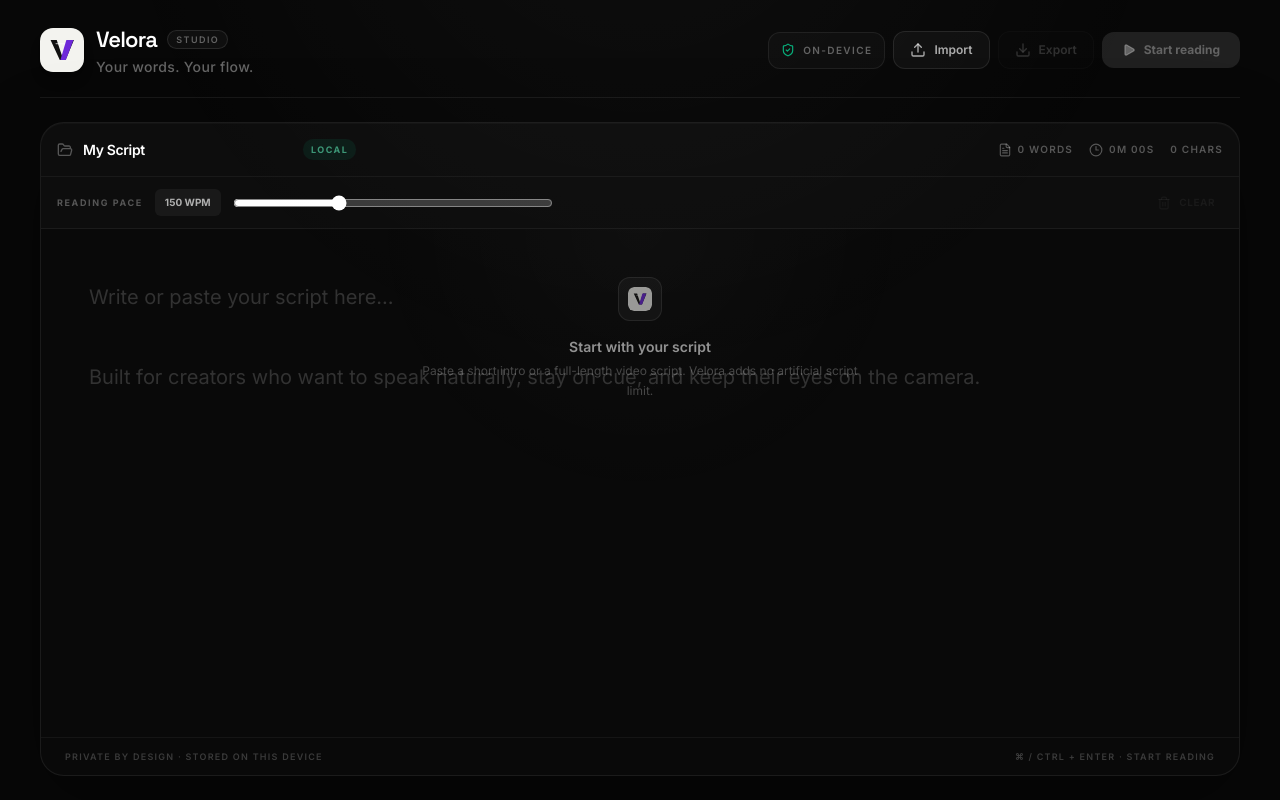
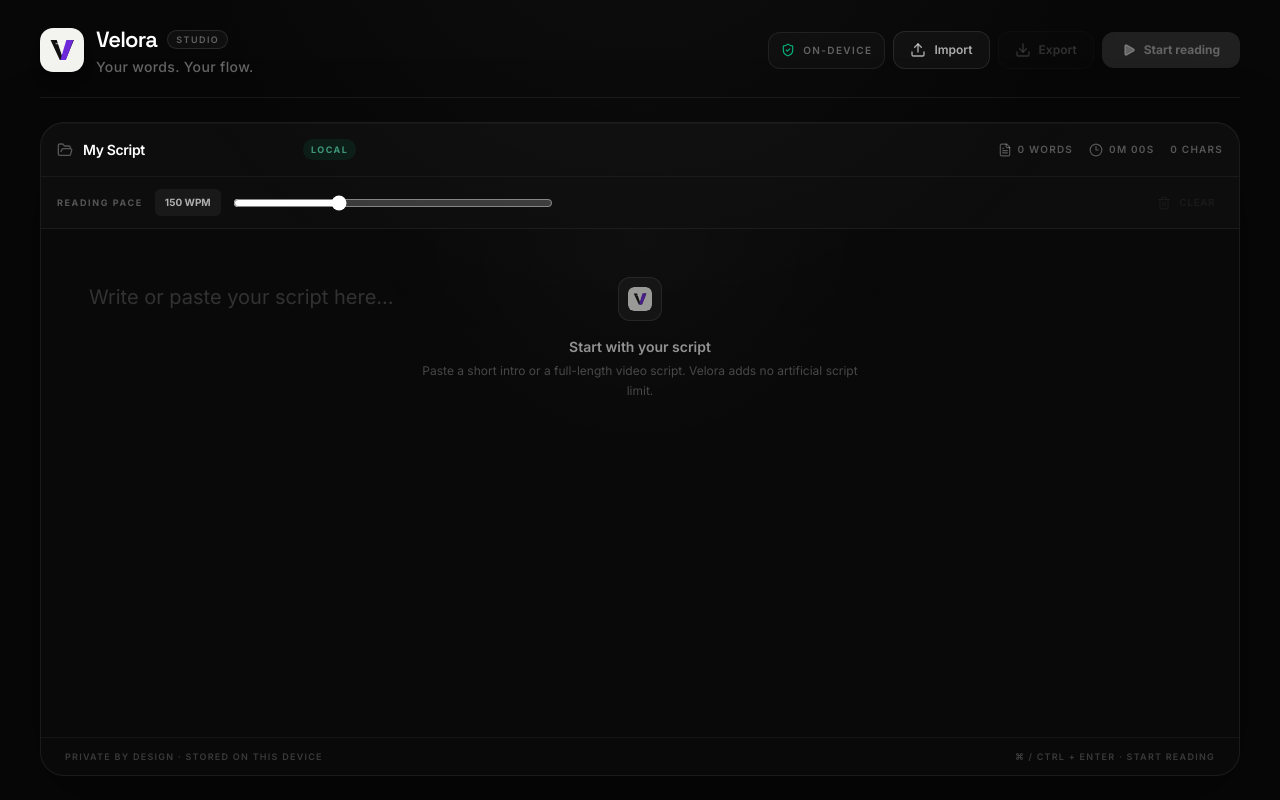
Before and after one commit to Aadityasamriya/Teleprompter, a React (Vite) app: page / in a window 1280 px wide. Built offline with nearby package versions, Linux system fonts and the light colour scheme.

Commit message:
Finalize Velora brand configuration

```diff
--- a/src/config.ts
+++ b/src/config.ts
@@ -1,6 +1,6 @@
 export const APP_CONFIG = {
   appName: 'Velora',
   appTagline: 'Your words. Your flow.',
-  appDescription: 'Write or paste your script here…\n\nBuilt for creators who want to speak naturally, stay on cue, and keep their eyes on the camera.',
+  appDescription: 'Write or paste your script here…',
   defaultWPM: 150,
 };
```
